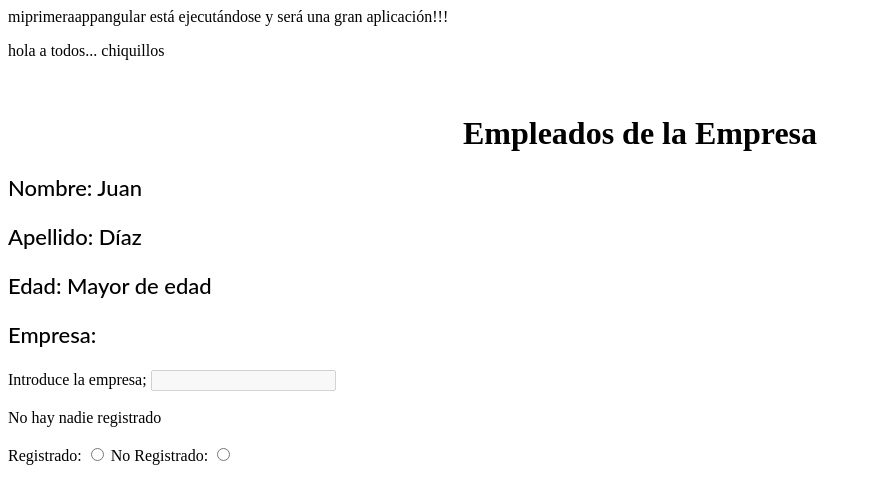
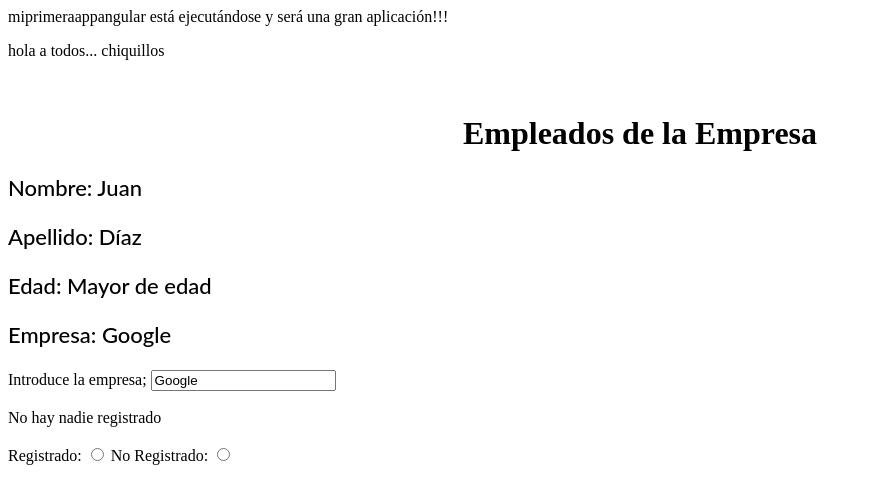
Before and after one commit to GIODIROSA/app-inicial-angular, an Angular app: page / in a window 1280 px wide. Shown: the top 504 px of the page, without its empty margins (0-870 px from the left). Built offline with nearby package versions, Linux system fonts and the light colour scheme.

Commit message:
to way binding

```diff
--- a/src/app/app.module.ts
+++ b/src/app/app.module.ts
@@ -5,13 +5,14 @@ import { AppComponent } from './app.component';
 
 import { EmpleadosComponent } from './empleados/empleados.component';
 import { EmpleadoComponent } from './empleado/empleado.component';
+import { FormsModule } from '@angular/forms';
 
 @NgModule({
   declarations: [
     AppComponent, EmpleadosComponent, EmpleadoComponent
   ],
   imports: [
-    BrowserModule
+    BrowserModule, FormsModule
   ],
   providers: [],
   bootstrap: [AppComponent]
--- a/src/app/empleado/empleado.component.html
+++ b/src/app/empleado/empleado.component.html
@@ -3,10 +3,20 @@
 <p class="empleado-componente">
   Edad: {{ edad < 18 ? "Menor de edad" : "Mayor de edad" }}
 </p>
-<p class="empleado-componente">Empresa: {{ empresa.value }}</p>
+<p class="empleado-componente">Empresa: {{ empresa }}</p>
 
+<!-- to way binding -->
 Introduce la empresa;
-<input type="text" #empresa (keyup)="(0)" [disabled]="habilitacionCuadro" />
+<input type="text" [(ngModel)]="empresa" />
+<!--final to way binding -->
+
+<!-- property binding -->
+<!-- <p class="empleado-componente">Empresa: {{ empresa.value }}</p> -->
+
+<!--
+Introduce la empresa;
+<input type="text" #empresa (keyup)="(0)" [disabled]="habilitacionCuadro" /> -->
+<!-- final property binding -->
 
 <br /><br />
 <!-- <input type="button" value="dale!" (click)="llamaEmpresa(empresa.value)" /> -->
--- a/src/app/empleado/empleado.component.ts
+++ b/src/app/empleado/empleado.component.ts
@@ -9,7 +9,9 @@ export class EmpleadoComponent implements OnInit {
   nombre = 'Juan';
   apellido = 'Díaz';
   edad = 18;
-  //empresa = 'Píldoras informáticas';
+  empresa = 'Google';
+
+
 
   /*   getEdad() {
     return this.edad;
@@ -18,7 +20,7 @@ export class EmpleadoComponent implements OnInit {
   /*   llamaEmpresa(value:String){
   } */
 
-  habilitacionCuadro = true;
+  habilitacionCuadro = false;
   usuRegistrado = false;
   textoDeRegistro = 'No hay nadie registrado';
 
```
